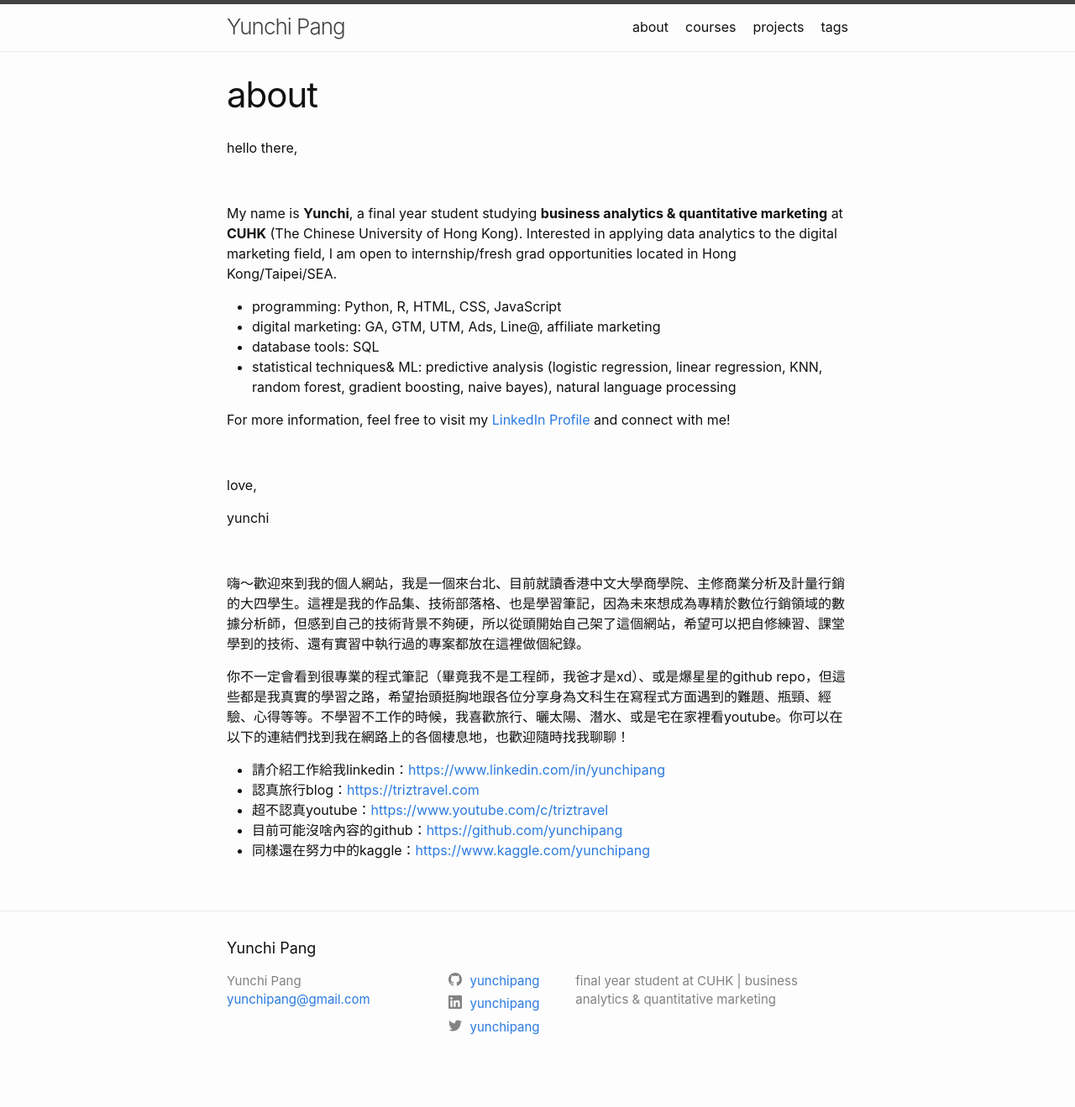
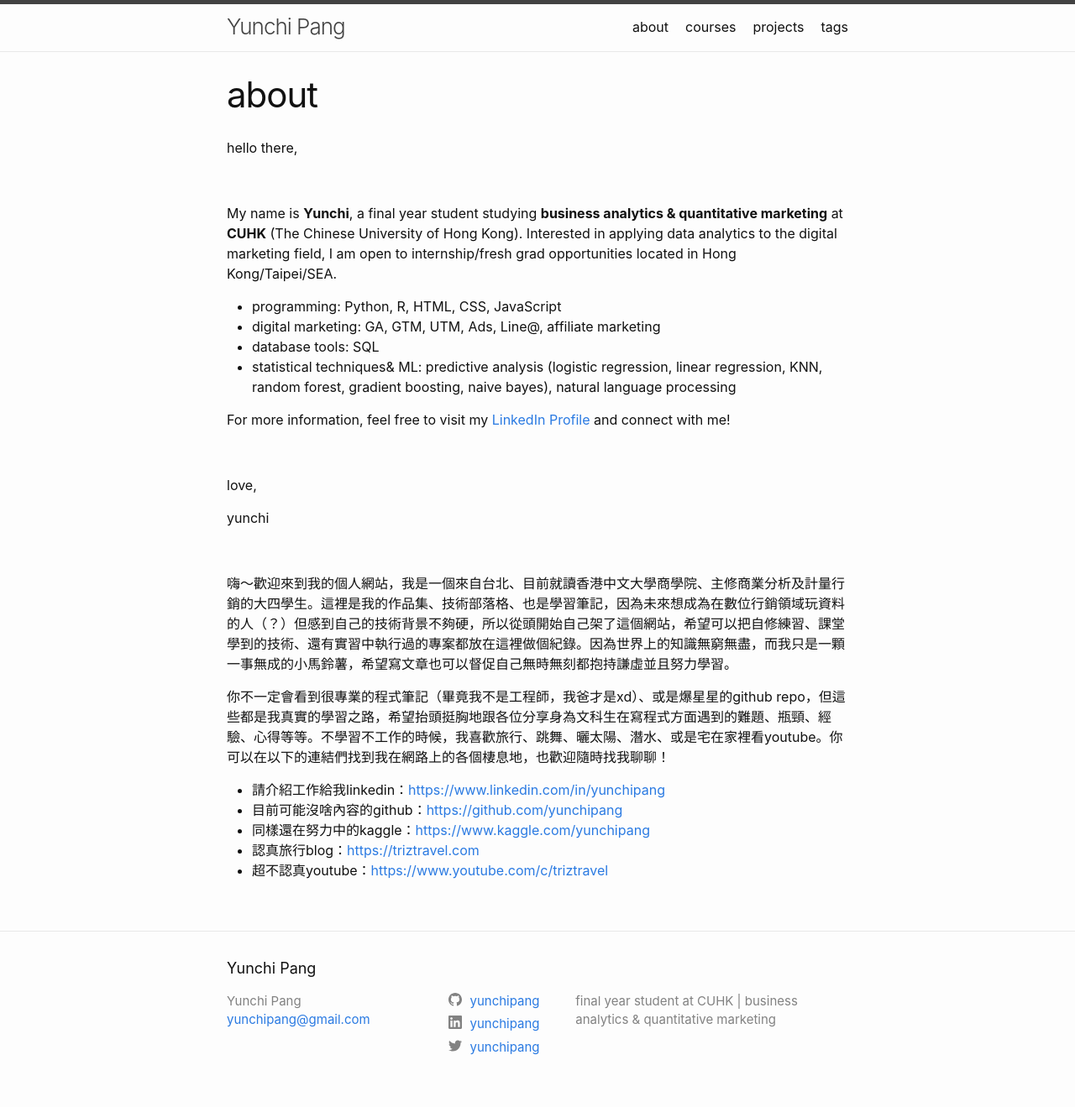
Before and after one commit to yunchipang/yunchipang.github.io, a Jekyll site: the page built from about.markdown, in a window 1280 px wide. Shown: the whole page at 84% size. Built offline with Jekyll 4.4.1, drawn with Linux system fonts in a browser that asks for light colours; before the commit the page ends 1295 px from its top, so only the background shows below that.

Commit message:
update about.markdown

```diff
--- a/about.markdown
+++ b/about.markdown
@@ -25,12 +25,12 @@ yunchi
 
 <br/>
 
-嗨～歡迎來到我的個人網站，我是一個來台北、目前就讀香港中文大學商學院、主修商業分析及計量行銷的大四學生。這裡是我的作品集、技術部落格、也是學習筆記，因為未來想成為專精於數位行銷領域的數據分析師，但感到自己的技術背景不夠硬，所以從頭開始自己架了這個網站，希望可以把自修練習、課堂學到的技術、還有實習中執行過的專案都放在這裡做個紀錄。
+嗨～歡迎來到我的個人網站，我是一個來自台北、目前就讀香港中文大學商學院、主修商業分析及計量行銷的大四學生。這裡是我的作品集、技術部落格、也是學習筆記，因為未來想成為在數位行銷領域玩資料的人（？）但感到自己的技術背景不夠硬，所以從頭開始自己架了這個網站，希望可以把自修練習、課堂學到的技術、還有實習中執行過的專案都放在這裡做個紀錄。因為世界上的知識無窮無盡，而我只是一顆一事無成的小馬鈴薯，希望寫文章也可以督促自己無時無刻都抱持謙虛並且努力學習。
 
-你不一定會看到很專業的程式筆記（畢竟我不是工程師，我爸才是xd）、或是爆星星的github repo，但這些都是我真實的學習之路，希望抬頭挺胸地跟各位分享身為文科生在寫程式方面遇到的難題、瓶頸、經驗、心得等等。不學習不工作的時候，我喜歡旅行、曬太陽、潛水、或是宅在家裡看youtube。你可以在以下的連結們找到我在網路上的各個棲息地，也歡迎隨時找我聊聊！
+你不一定會看到很專業的程式筆記（畢竟我不是工程師，我爸才是xd）、或是爆星星的github repo，但這些都是我真實的學習之路，希望抬頭挺胸地跟各位分享身為文科生在寫程式方面遇到的難題、瓶頸、經驗、心得等等。不學習不工作的時候，我喜歡旅行、跳舞、曬太陽、潛水、或是宅在家裡看youtube。你可以在以下的連結們找到我在網路上的各個棲息地，也歡迎隨時找我聊聊！
 
 - 請介紹工作給我linkedin：[https://www.linkedin.com/in/yunchipang](https://www.linkedin.com/in/yunchipang){:target="_blank"}
+- 目前可能沒啥內容的github：[https://github.com/yunchipang](https://github.com/yunchipang){:target="_blank"}
+- 同樣還在努力中的kaggle：[https://www.kaggle.com/yunchipang](https://www.kaggle.com/yunchipang){:target="_blank"}
 - 認真旅行blog：[https://triztravel.com](https://triztravel.com){:target="_blank"}
 - 超不認真youtube：[https://www.youtube.com/c/triztravel](https://www.youtube.com/c/triztravel){:target="_blank"}
-- 目前可能沒啥內容的github：[https://github.com/yunchipang](https://github.com/yunchipang){:target="_blank"}
-- 同樣還在努力中的kaggle：[https://www.kaggle.com/yunchipang](https://www.kaggle.com/yunchipang){:target="_blank"}
```
